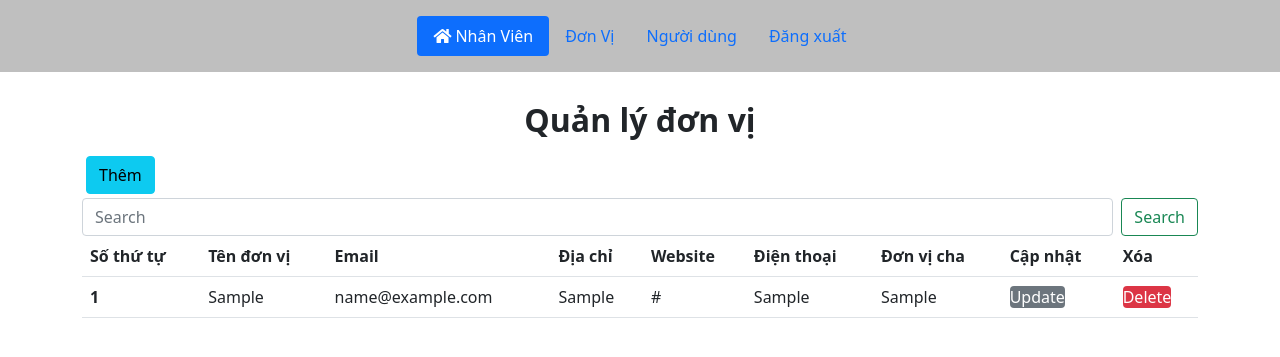
After one commit to iamveoveo/DanhBa, a PHP site: page /danhba/admin/manager-donvi.php in a window 1280 px wide. The commit adds this page. Shown: the top 357 px of the page. Run offline with PHP 8.4, Linux system fonts and the light colour scheme; tables that the repository leaves empty or names only in its code hold one stand-in row (values such as "Sample post").

Commit message:
00:48 10/1/2021

```diff
--- a/admin/add-user.php
+++ b/admin/add-nguoidung.php
@@ -35,12 +35,12 @@
     if($res==TRUE)
         {
             $_SESSION['add'] = "<div class='text-success'>Thêm người dùng thành công.</div>";
-            header("location:".SITEURL.'admin/manager_user.php');
+            header("location:".SITEURL.'admin/manager-nguoidung.php');
         }
     else
         {
             $_SESSION['add'] = "<div class='text-danger'>Lỗi khi thêm người dùng.</div>";
-            header("location:".SITEURL.'admin/manager-user.php');
+            header("location:".SITEURL.'admin/manager-nguoidung.php');
         }
   }
 ?>
--- /dev/null
+++ b/admin/manager-donvi.php
@@ -0,0 +1,92 @@
+<?php include("particals/header.php") ?>
+
+<div class="container">
+    <div class="row">
+        <span class="text-center fs-2 text fw-bold mt-4 mb-2">Quản lý đơn vị</span>
+        <div class="col-12">
+            <div class="d-flex m-1">
+                <a href="<?php echo SITEURL; ?>admin/index.php?" class="btn btn-primary btn-info">Thêm</a>
+            </div>
+            <form class="d-flex">
+                <input class="form-control me-2" type="search" placeholder="Search" aria-label="Search">
+                <button class="btn btn-outline-success" type="submit">Search</button>
+            </form>
+            <?php
+                if(isset($_SESSION['add']))
+                {
+                    echo $_SESSION['add'];
+                    unset($_SESSION['add']);
+                }
+
+                if(isset($_SESSION['delete']))
+                {
+                    echo $_SESSION['delete'];
+                    unset($_SESSION['delete']);
+                }
+
+                if(isset($_SESSION['update']))
+                {
+                    echo $_SESSION['update'];
+                    unset($_SESSION['update']);
+                }
+
+            ?>
+            <table class="table">
+                <tr>
+                    <th scope="col">Số thứ tự</th>
+                    <th scope="col">Tên đơn vị</th>
+                    <th scope="col">Email</th>
+                    <th scope="col">Địa chỉ</th>
+                    <th scope="col">Website</th>
+                    <th scope="col">Điện thoại</th>
+                    <th scope="col">Đơn vị cha</th>
+                    <th scope="col">Cập nhật</th>
+                    <th scope="col">Xóa</th>
+                </tr>
+                <?php
+                $sql = "select dv.MaDV, dv.TenDV, dv.Email, dv.DiaChi, dv.Website, dv.DienThoai, dv.MaDV_Cha, dv1.TenDV as TenDV_Cha from donvi as dv, donvi as dv1 where dv.MaDV_Cha = dv1.MaDV
+                UNION
+                select MaDV, TenDV, Email, DiaChi, Website, DienThoai, MaDV_Cha, null as TenDV_Cha from donvi where MaDV_Cha is null";
+
+                $result = mysqli_query($conn,$sql);
+                $i = 0;
+                if (mysqli_num_rows($result) > 0)
+                {
+                    while($row = mysqli_fetch_assoc($result)){
+                        $i++;
+                        $madv = $row['MaDV'];
+                        $tendv = $row['TenDV'];
+                        $email = $row['Email'];
+                        $diachi = $row['DiaChi'];
+                        $website = $row['Website'];
+                        $dienthoai = $row['DienThoai'];
+                        $madv_cha = $row['MaDV_Cha'];
+                        $tendv_cha = $row["TenDV_Cha"];
+
+                        ?>
+                        <tr>
+                            <th scope="row"> <?php echo $i; ?> </th>
+                            <td> <?php echo $tendv; ?> </td>
+                            <td> <?php echo $email; ?> </td>
+                            <td> <?php echo $diachi; ?> </td>
+                            <td> <?php echo $website; ?> </td>
+                            <td> <?php echo $dienthoai; ?> </td>
+                            <td> <?php echo $tendv_cha; ?> </td>
+                            <td>
+                                <a href="<?php echo SITEURL; ?>admin/update-donvi.php?id=<?php echo $madv; ?>" class="btn-secondary rounded" style="text-decoration: none">Update</a>
+                            </td>
+                            <td>
+                                <a href="<?php echo SITEURL; ?>admin/delete-donvi.php?id=<?php echo $madv; ?>" class="btn-danger rounded" style="text-decoration: none">Delete</a>
+                            </td>
+                        </tr>
+
+                        <?php
+                    }
+                }
+                ?>
+            </table>
+        </div>
+    </div>
+</div>
+
+<?php include("particals/footer.php") ?>
--- a/admin/manager-user.php
+++ b/admin/manager-nguoidung.php
@@ -5,7 +5,7 @@
         <span class="text-center fs-2 text fw-bold mt-4 mb-2">Quản lý người dùng</span>
         <div class="col-12">
             <div class="d-flex m-1">
-                <a href="<?php echo SITEURL; ?>admin/add-user.php?" class="btn btn-primary btn-info">Thêm</a>
+                <a href="<?php echo SITEURL; ?>admin/add-nguoidung.php?" class="btn btn-primary btn-info">Thêm</a>
             </div>
             <form class="d-flex">
                 <input class="form-control me-2" type="search" placeholder="Search" aria-label="Search">
@@ -59,10 +59,10 @@
                             <td> <?php echo $email; ?> </td>
                             <td> <?php echo $matkhau; ?> </td>
                             <td>
-                                <a href="<?php echo SITEURL; ?>admin/update-nhanvien.php?id=<?php echo $mand; ?>" class="btn-secondary rounded" style="text-decoration: none">Update</a>
+                                <a href="<?php echo SITEURL; ?>admin/update-nguoidung.php?id=<?php echo $mand; ?>" class="btn-secondary rounded" style="text-decoration: none">Update</a>
                             </td>
                             <td>
-                                <a href="<?php echo SITEURL; ?>admin/delete-nhanvien.php?id=<?php echo $mand; ?>" class="btn-danger rounded" style="text-decoration: none">Delete</a>
+                                <a href="<?php echo SITEURL; ?>admin/delete-nguoidung.php?id=<?php echo $mand; ?>" class="btn-danger rounded" style="text-decoration: none">Delete</a>
                             </td>
                         </tr>
 
--- a/admin/particals/header.php
+++ b/admin/particals/header.php
@@ -1,5 +1,5 @@
 <?php include("../config/constants.php")?>
-<?php include("particals/log-check.php")?>
+<?php //include("particals/log-check.php")?>
 
 <!DOCTYPE html>
 <html lang="en">
@@ -16,8 +16,8 @@
     <header class="d-flex justify-content-center py-3" style="background-color:rgb(0 0 0 / 25%);">
         <ul class="nav nav-pills">
             <li class="nav-item"><a href="<?php echo SITEURL; ?>admin/index.php" class="nav-link active" aria-current="page"><i class="fas fa-home pe-1"></i>Nhân Viên</a></li>
-            <li class="nav-item"><a href="#" class="nav-link">Đơn Vị</a></li>
-            <li class="nav-item"><a href="<?php echo SITEURL; ?>admin/manager-user.php" class="nav-link">Người dùng</a></li>
+            <li class="nav-item"><a href="<?php echo SITEURL; ?>admin/manager-donvi.php" class="nav-link">Đơn Vị</a></li>
+            <li class="nav-item"><a href="<?php echo SITEURL; ?>admin/manager-nguoidung.php" class="nav-link">Người dùng</a></li>
             <li class="nav-item"><a href="<?php echo SITEURL; ?>admin/logout.php" class="nav-link">Đăng xuất</a></li>
         </ul>
     </header>
```
Also changed, not shown: admin/update-donvi.php (added, +83 -0 lines).
